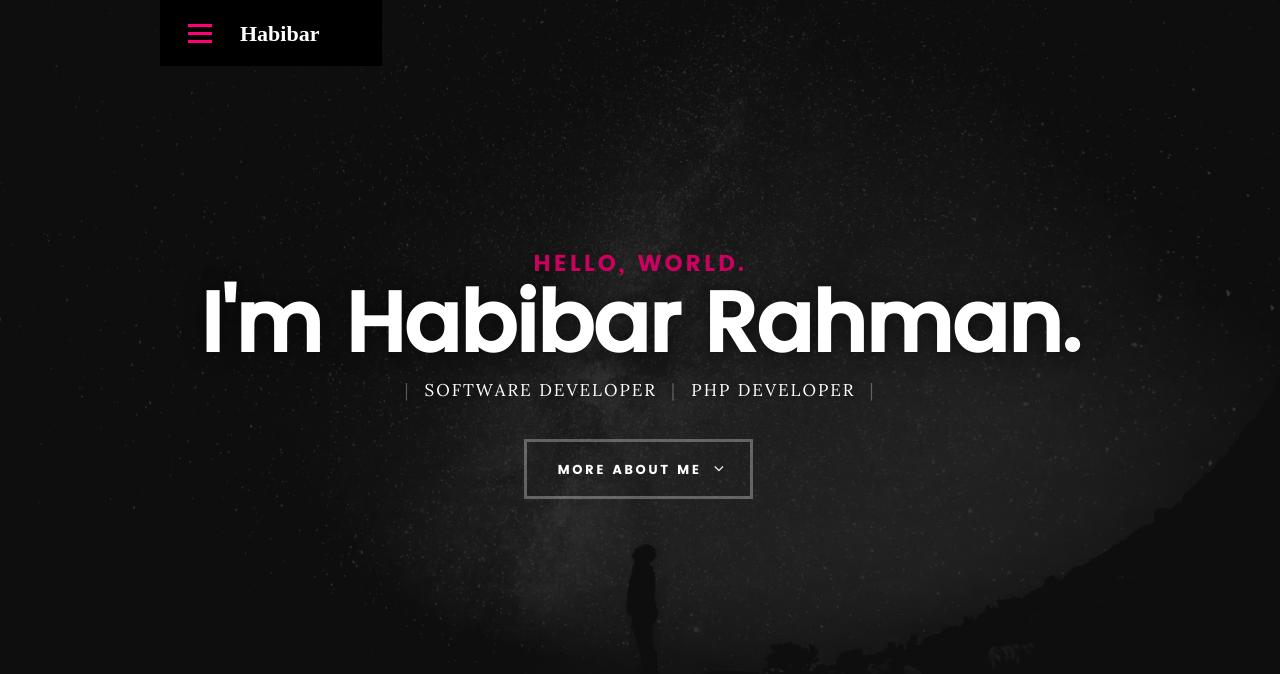
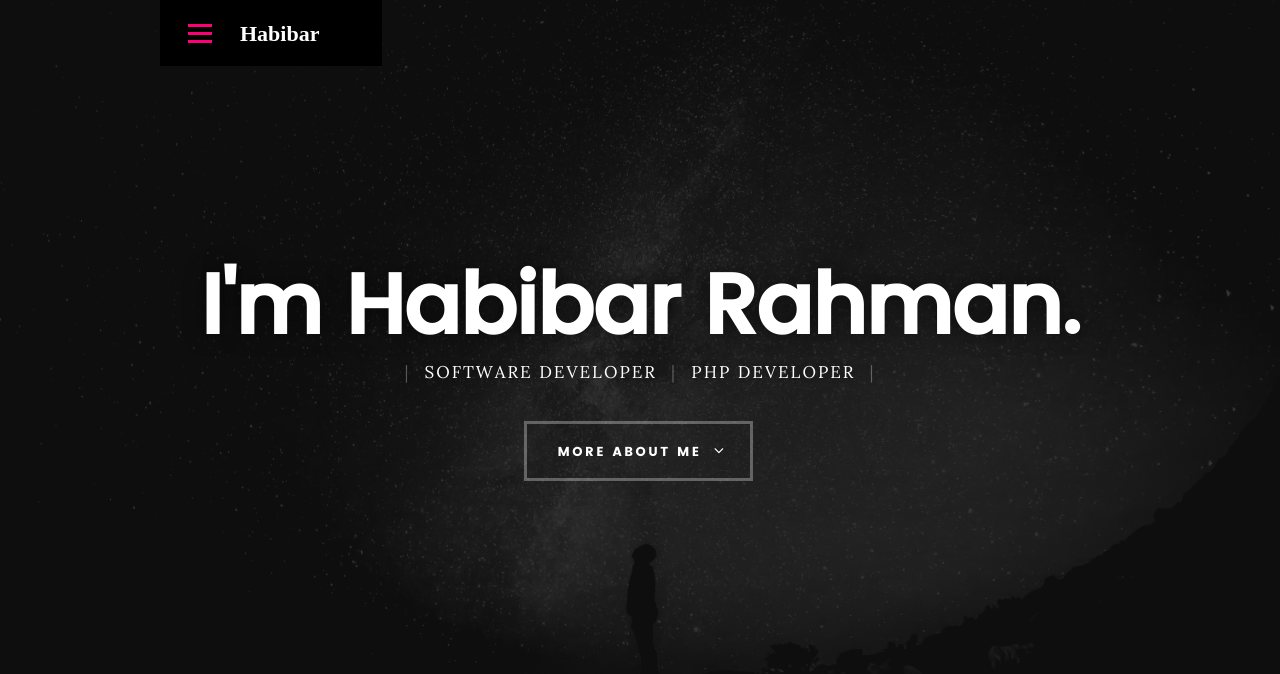
Before and after one commit to Habibar-Rahman/habibar-rahman.github.io, a plain HTML site: page index.html in a window 1280 px wide. Shown: the top 674 px of the page. Drawn offline with Linux system fonts and the light colour scheme; files whose address does not match are found by name.

Commit message:
remove hello

```diff
--- a/css/main.css
+++ b/css/main.css
@@ -1119,7 +1119,7 @@ header .logo a {
 	color: transparent;
 	width: 92px;
 	height: 15px;
-	/* background: url("../images/logo.png") no-repeat center; */
+
 	background-size: 92px 15px;
 	color: #ffff;
     font-size: 22px;
--- a/index.html
+++ b/index.html
@@ -73,7 +73,7 @@
 
    			<div class="col-twelve">
 
-	   			<h5>Hello, World.</h5>
+
 	   			<h1>I'm Habibar Rahman.</h1>
 
 	   			<p class="intro-position">
```
